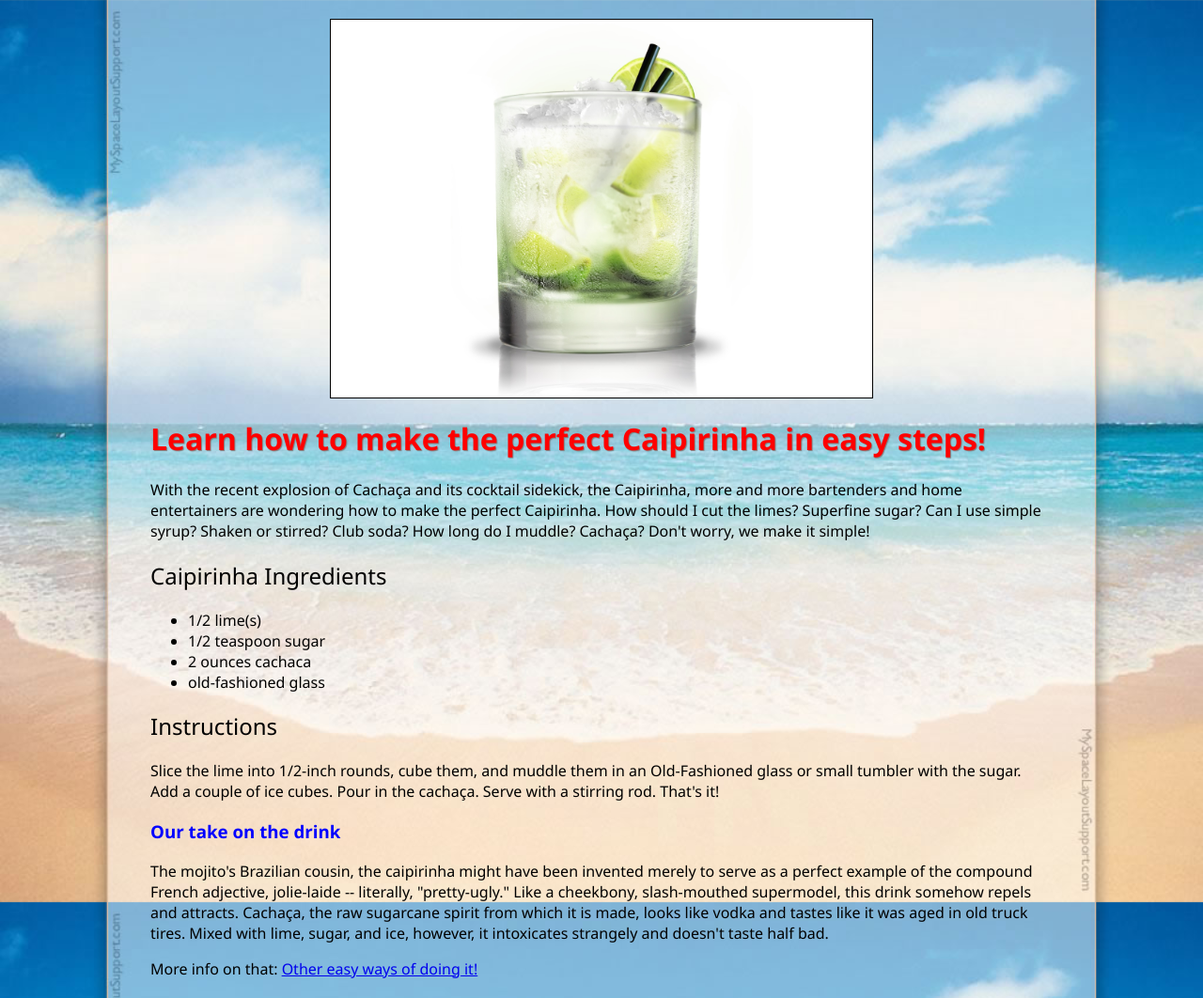
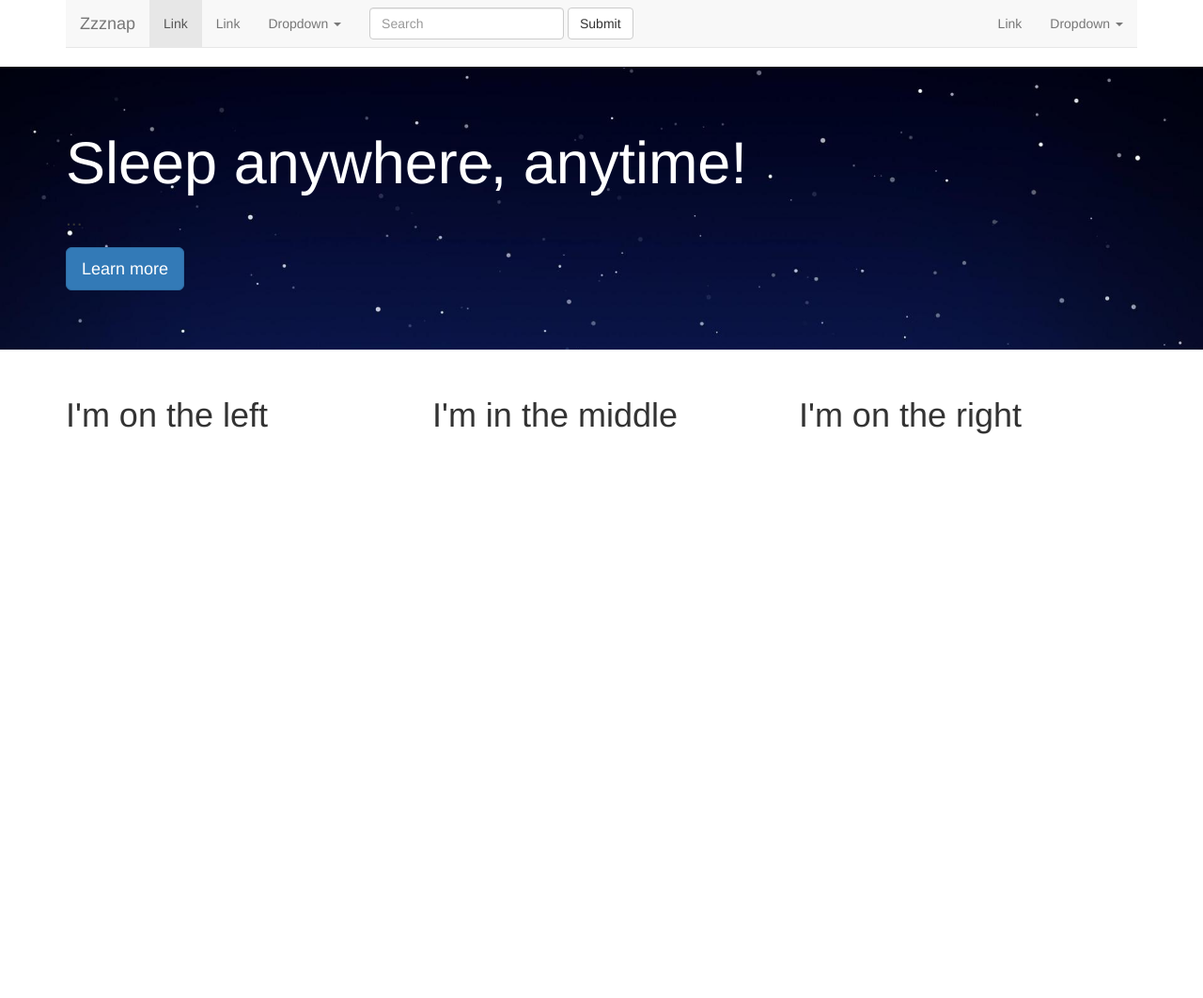
Before and after one commit to andre-paim/andre-paim.github.io, a plain HTML site: page index.html in a window 1280 px wide. Shown: the whole page at 94% size. After the commit the page ends 800 px from the top, so only its background shows below. Drawn offline with nearby package versions, Linux system fonts and the light colour scheme.

Commit message:
homework week 2 part1

```diff
--- a/index.html
+++ b/index.html
@@ -1,45 +1,94 @@
 <!DOCTYPE html>
 <html>
 <head>
-  <meta name="robots" content="noindex">
-  <title>The perfect Caipirinha!</title>
+  <title>Bootstrap Me</title>
   <meta charset="UTF-8">
-  <link rel="stylesheet" type="text/css" href="style.css">
+  <link rel="stylesheet" href="http://maxcdn.bootstrapcdn.com/bootstrap/3.3.5/css/bootstrap.min.css">
+  <link rel="stylesheet" href="style.css">
+  <script src="http://ajax.googleapis.com/ajax/libs/jquery/1.11.3/jquery.min.js"></script>
+  <script src="http://maxcdn.bootstrapcdn.com/bootstrap/3.3.5/js/bootstrap.min.js"></script>
 </head>
 <body>
-  <div id="maintext">
-    <p>
-      <img src="caipirinha.jpg">
-    </p>
-    <h1>Learn how to make the perfect Caipirinha in easy steps! </h1>
-    <div>
-        <p>
-        With the recent explosion of Cachaça and its cocktail sidekick, the Caipirinha, more and more bartenders and home entertainers are wondering how to make the perfect Caipirinha. How should I cut the limes? Superfine sugar? Can I use simple syrup? Shaken or stirred? Club soda? How long do I muddle? Cachaça? Don't worry, we make it simple!
-      </p>
+  <div class="container">
+
+    <nav class="navbar navbar-default navbar-static-top">
+    <div class="container-fluid">
+      <!-- Brand and toggle get grouped for better mobile display -->
+      <div class="navbar-header">
+        <button type="button" class="navbar-toggle collapsed" data-toggle="collapse" data-target="#bs-example-navbar-collapse-1" aria-expanded="false">
+          <span class="sr-only">Toggle navigation</span>
+          <span class="icon-bar"></span>
+          <span class="icon-bar"></span>
+          <span class="icon-bar"></span>
+        </button>
+        <a class="navbar-brand" href="#">Zzznap</a>
+      </div>
+
+      <!-- Collect the nav links, forms, and other content for toggling -->
+      <div class="collapse navbar-collapse" id="bs-example-navbar-collapse-1">
+        <ul class="nav navbar-nav">
+          <li class="active"><a href="#">Link <span class="sr-only">(current)</span></a></li>
+          <li><a href="#">Link</a></li>
+          <li class="dropdown">
+            <a href="#" class="dropdown-toggle" data-toggle="dropdown" role="button" aria-haspopup="true" aria-expanded="false">Dropdown <span class="caret"></span></a>
+            <ul class="dropdown-menu">
+              <li><a href="#">Action</a></li>
+              <li><a href="#">Another action</a></li>
+              <li><a href="#">Something else here</a></li>
+              <li role="separator" class="divider"></li>
+              <li><a href="#">Separated link</a></li>
+              <li role="separator" class="divider"></li>
+              <li><a href="#">One more separated link</a></li>
+            </ul>
+          </li>
+        </ul>
+        <form class="navbar-form navbar-left" role="search">
+          <div class="form-group">
+            <input type="text" class="form-control" placeholder="Search">
+          </div>
+          <button type="submit" class="btn btn-default">Submit</button>
+        </form>
+        <ul class="nav navbar-nav navbar-right">
+          <li><a href="#">Link</a></li>
+          <li class="dropdown">
+            <a href="#" class="dropdown-toggle" data-toggle="dropdown" role="button" aria-haspopup="true" aria-expanded="false">Dropdown <span class="caret"></span></a>
+            <ul class="dropdown-menu">
+              <li><a href="#">Action</a></li>
+              <li><a href="#">Another action</a></li>
+              <li><a href="#">Something else here</a></li>
+              <li role="separator" class="divider"></li>
+              <li><a href="#">Separated link</a></li>
+            </ul>
+          </li>
+        </ul>
+      </div><!-- /.navbar-collapse -->
+    </div><!-- /.container-fluid -->
+    </nav>
+
+    <div class="row">
+      <!-- Put something here -->
     </div>
-    <div>
-      <h2>Caipirinha Ingredients</h2>
-      <div>
-        <ul>
-        <li>1/2 lime(s)</li>
-        <li>1/2 teaspoon sugar</li>
-        <li>2 ounces cachaca</li>
-        <li>old-fashioned glass</li>
-      </ul>
+  </div>
+  <div class="jumbotron">
+      <div class="container">
+        <h1 id="banner">Sleep anywhere, anytime!</h1>
+        <p>...</p>
+        <p><a class="btn btn-primary btn-lg" href="#" role="button">Learn more</a></p>
       </div>
-      <div>
-        <h2>Instructions</h2>
-        Slice the lime into 1/2-inch rounds, cube them, and muddle them in an Old-Fashioned glass or small tumbler with the sugar. Add a couple of ice cubes. Pour in the cachaça. Serve with a stirring rod. That's it!
+  </div>
+  <div class="container">
+    <div class="row">
+      <div class="col-lg-4 col-md-2">
+        <h1>I'm on the left</h1>
       </div>
-      <div>
-        <h3 class="take">Our take on the drink</h3>
-        The mojito's Brazilian cousin, the caipirinha might have been invented merely to serve as a perfect example of the compound French adjective, jolie-laide -- literally, "pretty-ugly." Like a cheekbony, slash-mouthed supermodel, this drink somehow repels and attracts. Cachaça, the raw sugarcane spirit from which it is made, looks like vodka and tastes like it was aged in old truck tires. Mixed with lime, sugar, and ice, however, it intoxicates strangely and doesn't taste half bad.
-
-        <p>
-        More info on that: <a href="http://www.businessinsider.com/best-caipirinha-recipe-2014-6?op=1">Other easy ways of doing it!</a>
-        </p>
+      <div class="col-lg-4 col-md-2 hidden-xs">
+        <h1>I'm in the middle</h1>
+      </div>
+      <div class="col-lg-4 col-md-8">
+        <h1>I'm on the right</h1>
       </div>
     </div>
   </div>
+
 </body>
 </html>
--- a/style.css
+++ b/style.css
@@ -1,32 +1,9 @@
-body {
-	font-family: 'segoe ui', arial, sans-serif;
-	font-weight: 300;
-	background-image: url(beach.jpg);
-	background-attachment: fixed;
+.jumbotron {
+    max-width: 100%;
+    background-image: url(images/sleep.jpg);
+    /*background-attachment: fixed;*/
 	background-size: cover;
 }
-h1 {
-	color: red;
-	font-weight: 1000;
-	text-shadow: 1px 1px 1px grey;
+#banner {
+	color: white;
 }
-h2 {
-	color: black;
-	font-weight: 500;
-}
-img {
-	width: 60%;
-	border-color: black;
-  	border-width: 1px;
-  	border-style: solid;
-  	margin-left: auto;
-    margin-right: auto;
-    display: block;
-}
-#maintext {
-	width: 960px;
-	margin: 20px auto 20px auto;
-}
-.take {
-	color: blue;
-}
--- /dev/null
+++ b/style2.css
@@ -0,0 +1,35 @@
+body {
+  font-family: 'segoe ui', arial, sans-serif;
+  font-weight: 300;
+  background-image: url(images/background.jpg);
+  background-attachment: fixed;
+  border-color: grey;
+  border-spacing: 10px;
+  border-width: 10px;
+  border-style: solid;
+}
+#wrapper {
+  width: 960px;
+  margin: 20px auto 20px auto;
+}
+h1 {
+	color: red;
+	font-weight: 1000;
+	text-shadow: 1px 1px 1px grey;
+	/*comment test*/
+}
+h4 {
+	color: green;
+}
+#summary {
+	color: orange;
+}
+.unicorns {
+	color: purple;
+}
+img {
+	width: 200px;
+	border-color: black;
+  	border-width: 1px;
+  	border-style: solid;
+}
--- /dev/null
+++ b/style3.css
@@ -0,0 +1,32 @@
+body {
+	font-family: 'segoe ui', arial, sans-serif;
+	font-weight: 300;
+	background-image: url(images/beach.jpg);
+	background-attachment: fixed;
+	background-size: cover;
+}
+h1 {
+	color: red;
+	font-weight: 1000;
+	text-shadow: 1px 1px 1px grey;
+}
+h2 {
+	color: black;
+	font-weight: 500;
+}
+img {
+	width: 60%;
+	border-color: black;
+  	border-width: 1px;
+  	border-style: solid;
+  	margin-left: auto;
+    margin-right: auto;
+    display: block;
+}
+#maintext {
+	width: 960px;
+	margin: 20px auto 20px auto;
+}
+.take {
+	color: blue;
+}
```
Also changed, not shown: index2.html (+2 -2 lines), index3.html (added, +45 -0 lines), images/AndrePaim.jpg (renamed from AndrePaim.jpg), images/background.jpg (renamed from background.jpg), images/beach.jpg (renamed from beach.jpg), images/caipirinha.jpg (renamed from caipirinha.jpg), images/linedpaper.png (renamed from linedpaper.png), images/linedpaper2.png (renamed from linedpaper2.png), images/sleep.jpg (added), images/walter.jpg (renamed from walter.jpg).
